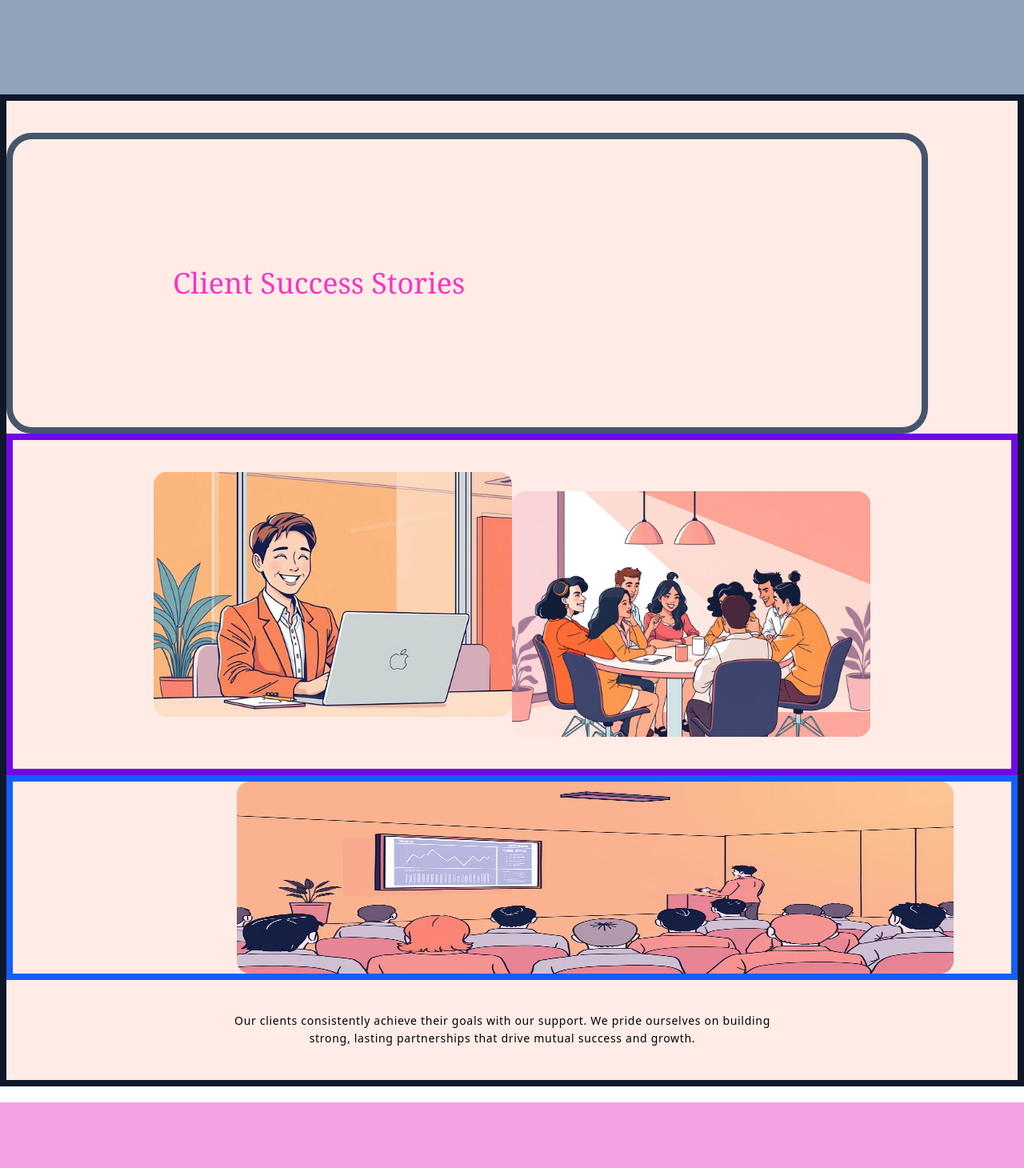
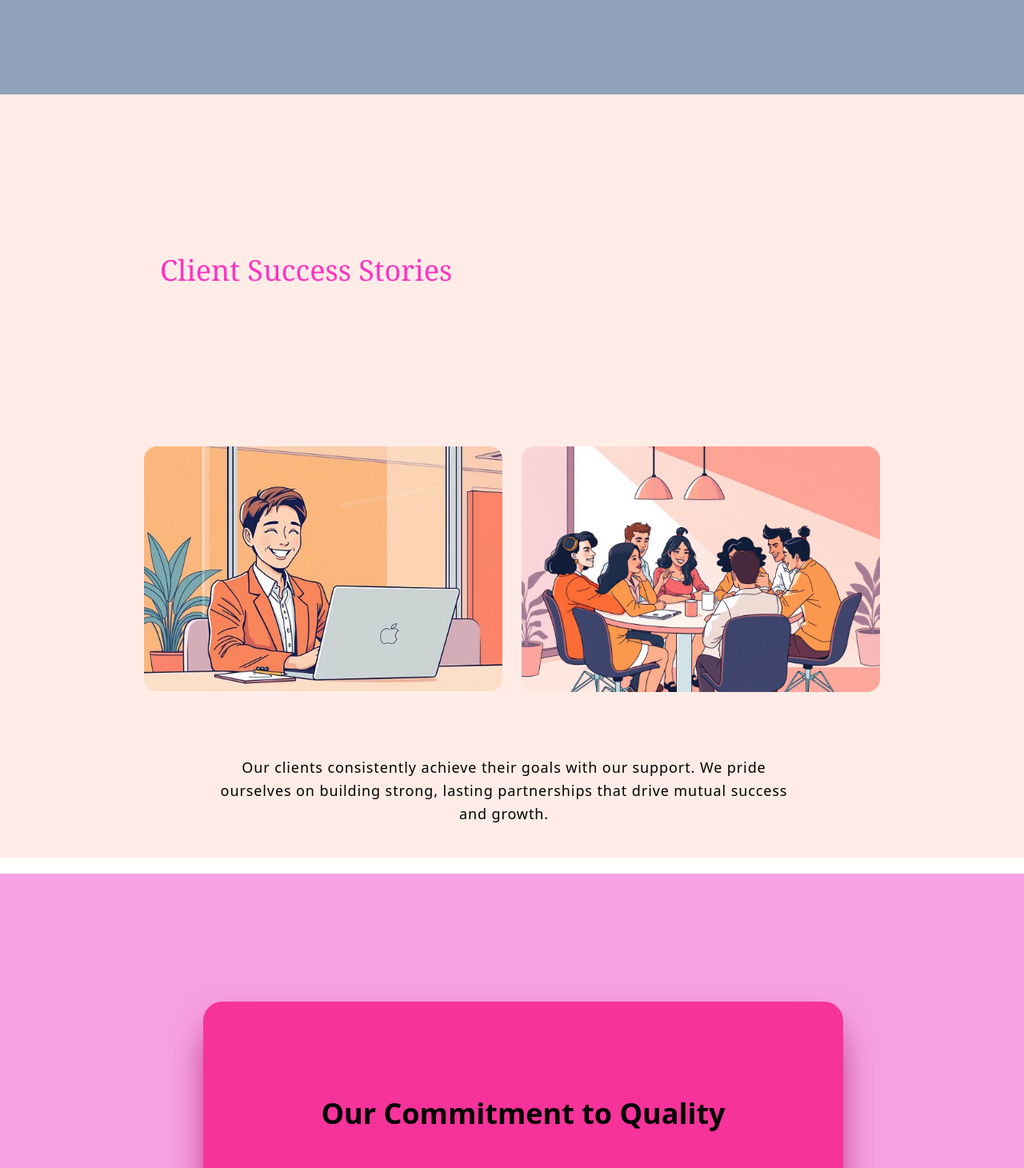
Before and after one commit to taussef123/blue-secure-web, a React (Vite) app: page / in a window 1280 px wide. Shown: the part 4130-5590 px from the top of the page at 80% size. Built offline with nearby package versions, Linux system fonts and the light colour scheme.

Commit message:
home page modified

```diff
--- a/src/pages/Home.jsx
+++ b/src/pages/Home.jsx
@@ -185,36 +185,30 @@ const Home = ()=>{
             </div>
           </div>
         </div>
-        <div className="client-section w-full min-h-screen bg-[#ffece7] py-10 border-8 border-slate-900">
-          <div className=" space-y-2 sm:space-y-5 w-sm sm:w-6xl p-20 sm:p-40 rounded-4xl border-8 border-slate-600">
+        <div className="client-section w-full min-h-screen bg-[#ffece7] py-10 ">
+          <div className=" space-y-2 sm:space-y-5 w-sm sm:w-6xl p-20 sm:p-40 rounded-4xl">
             <h1 className=" text-xl sm:text-4xl ml-10 text-[#fb33c0] font-serif">
               Client Success Stories
             </h1>
           </div>
-          <div className="flex justify-center items-center gap-x-5 sm:gap-x-12 p-9 sm:p-10 border-8 border-violet-700">
-            <div className="images flex flex-col sm:flex-row ">
-              <div className=" ">
+          <div className="flex justify-center items-center gap-x-5 sm:gap-x-12 p-9 sm:p-10 ">
+            <div className="images flex flex-col sm:flex-row sm:space-x-6 space-y-6 sm:space-y-0">
+              <div>
                 <img
                   src={Client1}
-                  className=" w-2xs sm:w-full max-w-md rounded-2xl cursor-pointer hover:rounded-full  "
+                  className=" w-full max-w-md rounded-2xl cursor-pointer hover:rounded-full  "
                 />
               </div>
-              <div >
+              <div>
                 <img
                   src={Client2}
-                  className="w-md sm:w-full max-w-md rounded-2xl hover:rounded-full mt-6 "
+                  className="w-full max-w-md rounded-2xl hover:rounded-full  "
                 />
               </div>
             </div>
           </div>
-          <div className="border-8 border-blue-600">
-            <img
-              src={Client3}
-              className="w-sm    sm:w-[56rem] sm:h-60 rounded-2xl hover:rounded-full ml-7 sm:ml-70"
-            />
-          </div>
-          <div className="w-full sm:max-w-3xl mx-auto px-4">
-            <p className=" text-sm sm:text-md font-sans mt-10 text-center  tracking-wide sm:tracking-wider leading-relaxed  mr-6 ">
+      <div className="w-full sm:max-w-3xl mx-auto px-4">
+            <p className=" text-md sm:text-lg font-sans mt-10 text-center  tracking-wide sm:tracking-wider leading-relaxed  mr-5 ">
               Our clients consistently achieve their goals with our support. We
               pride ourselves on building strong, lasting partnerships that
               drive mutual success and growth.
@@ -224,7 +218,7 @@ const Home = ()=>{
         <div className="  w-full bg-[#f6a1e4] h-screen mt-5 p-20 grid place-items-center place-content-center">
           <div
             className="bg-pink-500
-        w-sm sm:w-[50rem] sm: h-[30rem] p-10 sm:p-30 space-y-20 rounded-3xl sm:ml-7 ml-6 grid place-content-center place-items-center shadow-2xl shadow-pink-800"
+        w-[25rem] sm:w-[50rem] sm: h-[30rem] p-10 sm:p-30 space-y-20 rounded-3xl sm:ml-7 ml-2grid pt-4 place-content-center place-items-center shadow-2xl shadow-pink-800"
           >
             <h1 className="text-4xl font-semibold">
               Our Commitment to Quality
```
